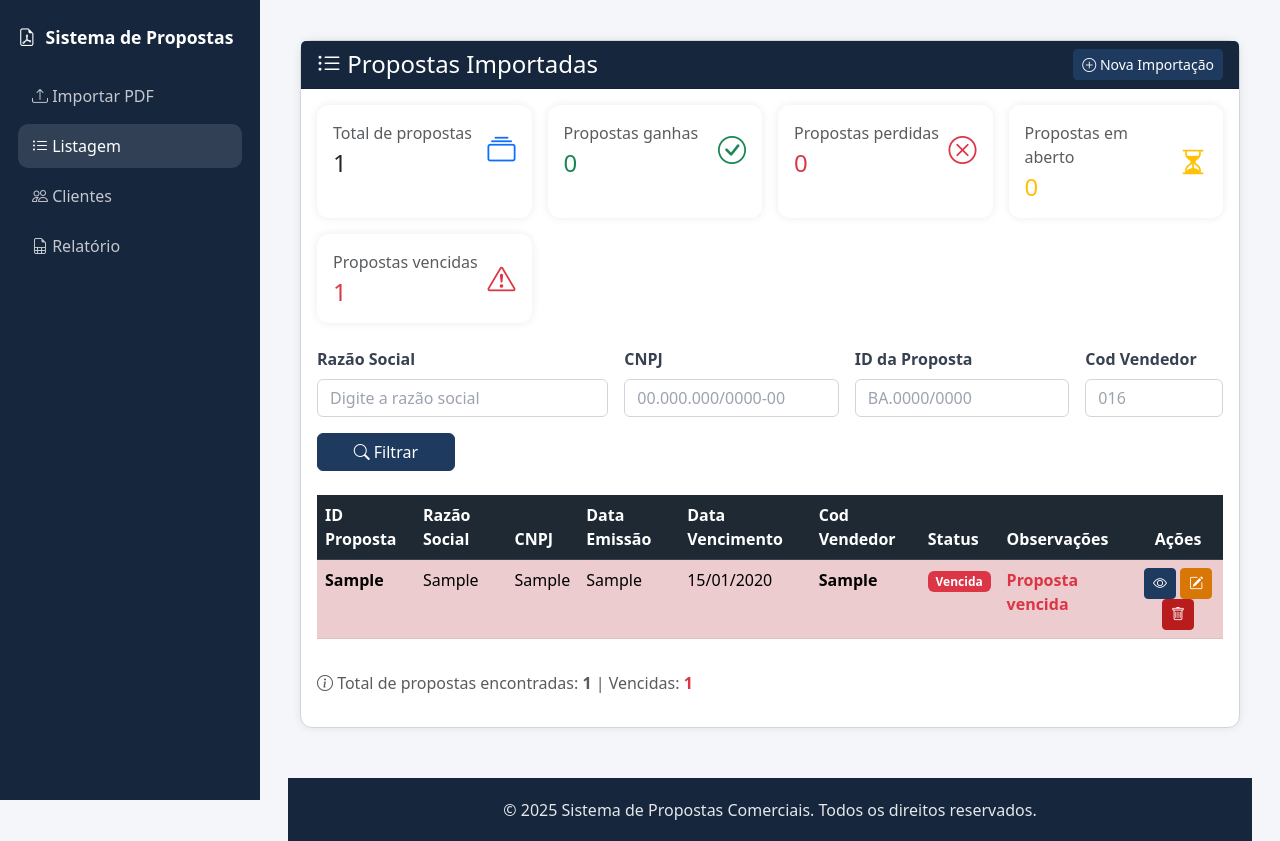
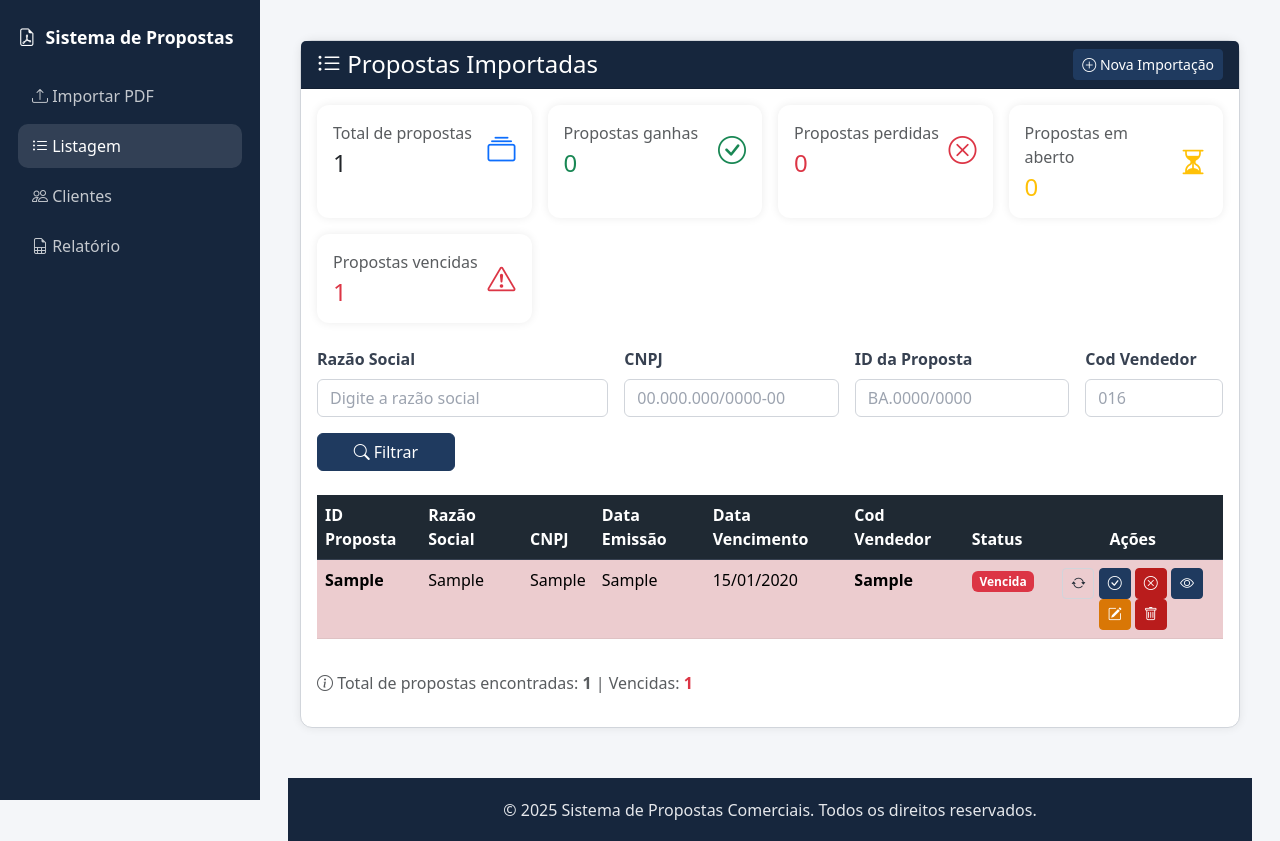
Before and after one commit to mpereira356/propostas-system, a Flask app: page /listagem in a window 1280 px wide. Shown: the top 841 px of the page. Run offline with Flask 3, Linux system fonts and the light colour scheme; tables that the repository leaves empty hold one stand-in row (values such as "Sample post").

Commit message:
interfacenova

```diff
--- a/app.py
+++ b/app.py
@@ -206,10 +206,10 @@ def upload():
                         'proposta_id': proposta_existente.id
                     }
 
-                    proposta = Proposta(
-                        razao_social=dados.get('razao_social'),
-                        nome_fantasia=dados.get('nome_fantasia'),
-                        id_proposta=dados.get('id_proposta'),
+                proposta = Proposta(
+                    razao_social=dados.get('razao_social'),
+                    nome_fantasia=dados.get('nome_fantasia'),
+                    id_proposta=dados.get('id_proposta'),
                     data_emissao=dados.get('data_emissao'),
                     validade=dados.get('validade'),
                     cnpj=dados.get('cnpj'),
@@ -225,11 +225,11 @@ def upload():
                     data_vencimento=data_vencimento,
                     instalacao_status=dados.get('instalacao_status'),
                     qualificacoes_status=dados.get('qualificacoes_status'),
-                        treinamento_status=dados.get('treinamento_status'),
-                        garantia_resumo=dados.get('garantia_resumo'),
-                        garantia_texto=dados.get('garantia_texto'),
-                        observacoes='Proposta em aberto'
-                    )
+                    treinamento_status=dados.get('treinamento_status'),
+                    garantia_resumo=dados.get('garantia_resumo'),
+                    garantia_texto=dados.get('garantia_texto'),
+                    observacoes='Em negociação'
+                )
 
                 db.session.add(proposta)
                 db.session.flush()
@@ -367,20 +367,20 @@ def listagem():
                 proposta.vencendo = True
 
         if proposta.vencida:
-            if proposta.observacoes != 'Proposta vencida':
-                proposta.observacoes = 'Proposta vencida'
+            if proposta.observacoes != 'Vencida':
+                proposta.observacoes = 'Vencida'
                 alterou = True
         elif not proposta.observacoes:
-            proposta.observacoes = 'Proposta em aberto'
+            proposta.observacoes = 'Em negociação'
             alterou = True
 
     if alterou:
         db.session.commit()
 
     total_propostas = Proposta.query.count()
-    total_ganhas = Proposta.query.filter_by(observacoes='Proposta ganha').count()
-    total_perdidas = Proposta.query.filter_by(observacoes='Proposta perdida').count()
-    total_abertas = Proposta.query.filter_by(observacoes='Proposta em aberto').count()
+    total_ganhas = Proposta.query.filter_by(observacoes='Ganha').count()
+    total_perdidas = Proposta.query.filter_by(observacoes='Perdida').count()
+    total_abertas = Proposta.query.filter_by(observacoes='Em negociação').count()
     total_vencidas_dashboard = Proposta.query.filter(
         Proposta.data_vencimento.isnot(None),
         Proposta.data_vencimento < hoje
@@ -937,6 +937,8 @@ def editar(id):
         proposta.qualificacoes_status = request.form.get('qualificacoes_status', '').strip() or proposta.qualificacoes_status
         proposta.treinamento_status = request.form.get('treinamento_status', '').strip() or proposta.treinamento_status
         proposta.garantia_resumo = request.form.get('garantia_resumo', '').strip() or proposta.garantia_resumo
+        observacoes = request.form.get('observacoes', '').strip()
+        proposta.observacoes = observacoes if observacoes else proposta.observacoes
 
         db.session.commit()
         flash('Proposta atualizada com sucesso!', 'success')
--- a/templates/listagem.html
+++ b/templates/listagem.html
@@ -222,13 +222,12 @@
                                 <th>Data Vencimento</th>
                                 <th>Cod Vendedor</th>
                                 <th>Status</th>
-                                <th>Observações</th>
                                 <th class="text-center">Ações</th>
                             </tr>
                         </thead>
                         <tbody>
                             {% for proposta in propostas %}
-                            <tr class="{% if proposta.observacoes == 'Proposta vencida' %}table-danger{% elif proposta.observacoes == 'Proposta ganha' %}table-success{% else %}{% endif %}">
+                            <tr class="{% if proposta.observacoes == 'Vencida' %}table-danger{% elif proposta.observacoes == 'Ganha' %}table-success{% else %}{% endif %}">
                                 <td>
                                     <strong>{{ proposta.id_proposta or 'N/A' }}</strong>
                                 </td>
@@ -249,40 +248,35 @@
                                     {% endif %}
                                 </td>
                                 <td>
-                                    {% if proposta.observacoes == 'Proposta ganha' %}
-                                        <span class="badge text-bg-success">Proposta ganha</span>
-                                    {% elif proposta.observacoes == 'Proposta perdida' %}
-                                        <span class="badge text-bg-danger">Proposta perdida</span>
-                                    {% elif proposta.observacoes == 'Proposta vencida' %}
+                                    {% if proposta.observacoes == 'Ganha' %}
+                                        <span class="badge text-bg-success">Ganha</span>
+                                    {% elif proposta.observacoes == 'Perdida' %}
+                                        <span class="badge text-bg-danger">Perdida</span>
+                                    {% elif proposta.observacoes == 'Vencida' %}
                                         <span class="badge text-bg-danger">Vencida</span>
                                     {% else %}
-                                        <span class="badge badge-vencendo">Proposta em aberto</span>
-                                    {% endif %}
-                                </td>
-                                <td>
-                                    {% if proposta.observacoes and proposta.observacoes != 'Proposta em aberto' %}
-                                        {% if proposta.observacoes == 'Proposta ganha' %}
-                                            <strong class="text-success">Proposta ganha</strong>
-                                        {% elif proposta.observacoes == 'Proposta perdida' %}
-                                            <strong class="text-danger">Proposta perdida</strong>
-                                        {% elif proposta.observacoes == 'Proposta vencida' %}
-                                            <strong class="text-danger">Proposta vencida</strong>
-                                        {% else %}
-                                            <strong class="text-warning">Proposta em aberto</strong>
-                                        {% endif %}
-                                    {% else %}
-                                        <form method="POST" action="{{ url_for('atualizar_observacoes', id=proposta.id) }}">
-                                            <select name="observacoes"
-                                                    class="form-select form-select-sm"
-                                                    onchange="this.form.submit()">
-                                                <option value="Proposta em aberto" selected>Proposta em aberto</option>
-                                                <option value="Proposta ganha">Proposta ganha</option>
-                                                <option value="Proposta perdida">Proposta perdida</option>
-                                            </select>
-                                        </form>
+                                        <span class="badge badge-vencendo">Em negociação</span>
                                     {% endif %}
                                 </td>
                                 <td class="text-center">
+                                    <form method="POST" action="{{ url_for('atualizar_observacoes', id=proposta.id) }}" class="d-inline">
+                                        <input type="hidden" name="observacoes" value="Em negociação">
+                                        <button type="submit" class="btn btn-sm btn-outline-secondary" title="Em negociação">
+                                            <i class="bi bi-arrow-repeat"></i>
+                                        </button>
+                                    </form>
+                                    <form method="POST" action="{{ url_for('atualizar_observacoes', id=proposta.id) }}" class="d-inline">
+                                        <input type="hidden" name="observacoes" value="Ganha">
+                                        <button type="submit" class="btn btn-sm btn-action-view" title="Marcar como ganha">
+                                            <i class="bi bi-check-circle"></i>
+                                        </button>
+                                    </form>
+                                    <form method="POST" action="{{ url_for('atualizar_observacoes', id=proposta.id) }}" class="d-inline">
+                                        <input type="hidden" name="observacoes" value="Perdida">
+                                        <button type="submit" class="btn btn-sm btn-action-delete" title="Marcar como perdida">
+                                            <i class="bi bi-x-circle"></i>
+                                        </button>
+                                    </form>
                                     <a href="{{ url_for('detalhes', id=proposta.id) }}"
                                        class="btn btn-sm btn-action-view"
                                        title="Ver detalhes">
```
Also changed, not shown: templates/editar.html (+15 -0 lines).
